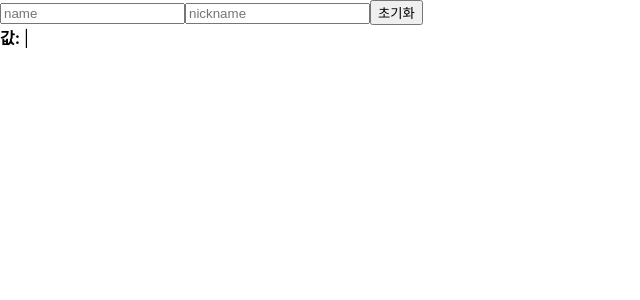
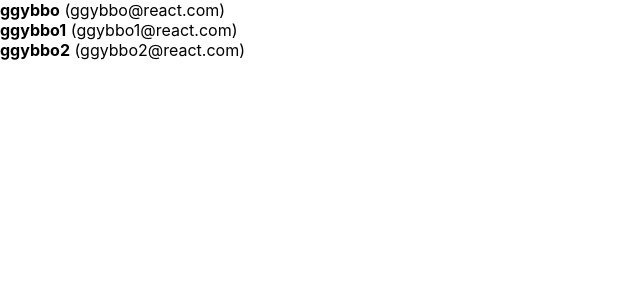
Before and after one commit to SeoBoSeok/react-tutorials, a React (Create React App) app: page / in a window 1280 px wide. Shown: the top 300 px of the page, without its empty margins (0-640 px from the left). Built offline with nearby package versions, Linux system fonts and the light colour scheme.

Commit message:
배열 렌더링하기

```diff
--- a/src/App.js
+++ b/src/App.js
@@ -1,10 +1,10 @@
 import React from 'react';
-import InputSample from './InputSample';
+import UserList from './UserList';
 import './App.css';
 
 function App() {
   return (
-    <InputSample />
+    <UserList />
   );
 }
 
--- /dev/null
+++ b/src/UserList.js
@@ -0,0 +1,39 @@
+import React from 'react';
+
+function User({ user }) {
+  return (
+    <div>
+      <b>{user.username}</b> <span>({user.email})</span>
+    </div>
+  )
+}
+
+function UserList() {
+  const users = [
+    {
+      id: 1,
+      username: 'ggybbo',
+      email: 'ggybbo@react.com'
+    },
+    {
+      id: 2,
+      username: 'ggybbo1',
+      email: 'ggybbo1@react.com'
+    },
+    {
+      id: 3,
+      username: 'ggybbo2',
+      email: 'ggybbo2@react.com'
+    }
+  ];
+
+  return (
+    <div>
+      {
+        users.map(user => (<User user={user} key={user.id} />))
+      }
+    </div>
+  )
+}
+
+export default UserList;
```
